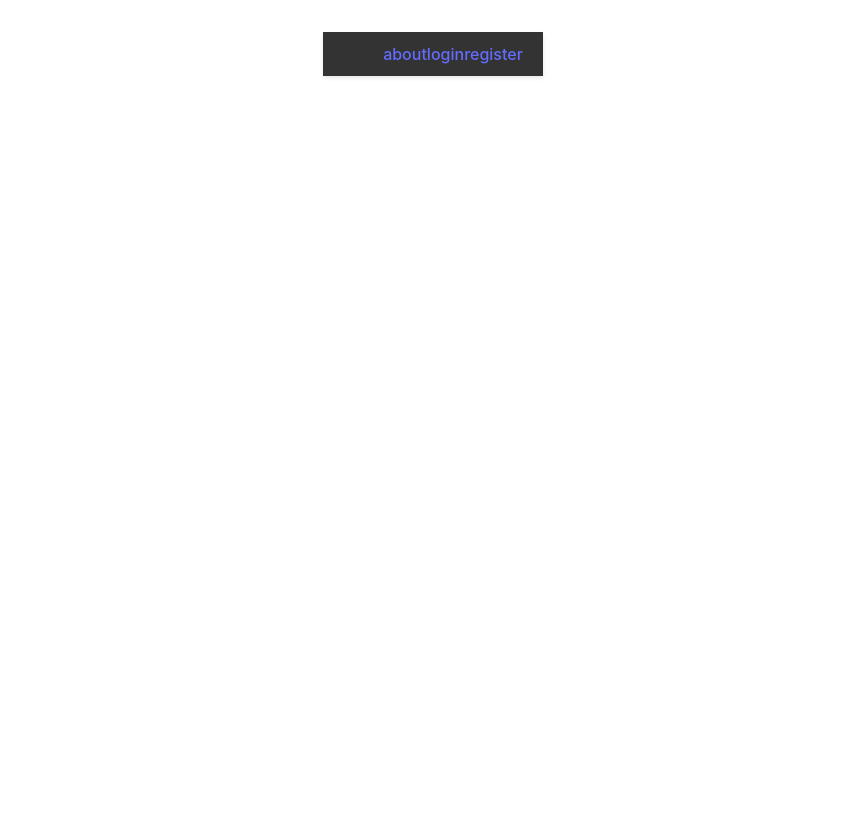
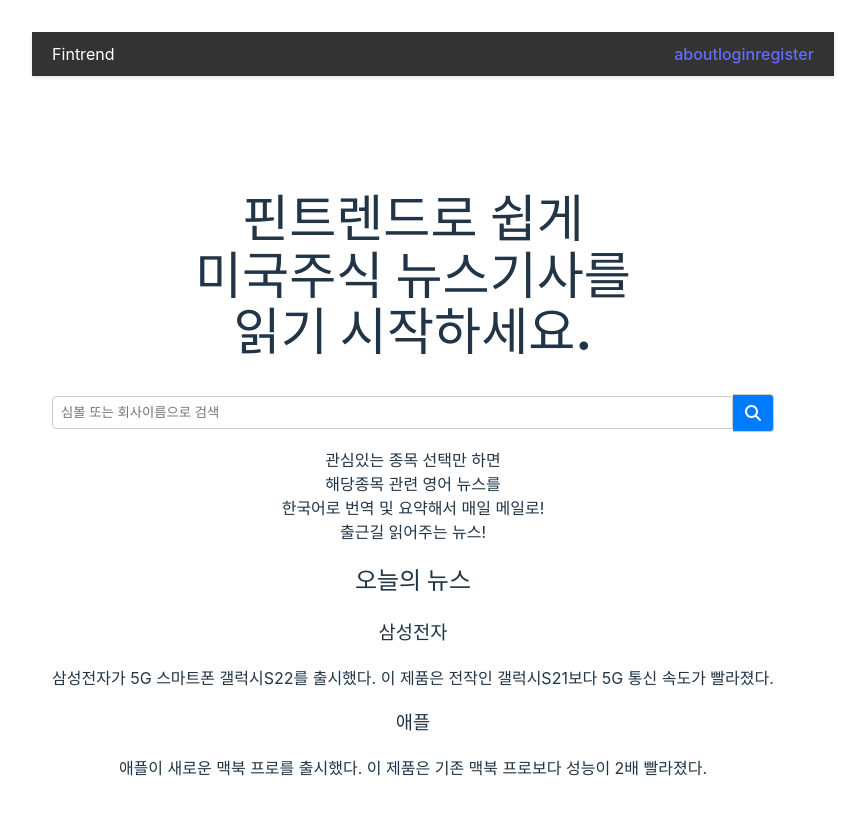
Before and after one commit to kimminki10/newsgen, a React (Vite) app in the folder frontend/: page /about in a window 1280 px wide. Shown: the top 814 px of the page, without its empty margins (227-1092 px from the left). Built offline with nearby package versions, Linux system fonts and the light colour scheme.

Commit message:
feat: add todays news

```diff
--- a/frontend/src/App.jsx
+++ b/frontend/src/App.jsx
@@ -3,6 +3,7 @@ import { BrowserRouter as Router, Route, Routes } from 'react-router-dom'
 import Home from './components/Home'
 import Login from './components/Login'
 import Subscription from './components/Subscription'
+import AboutPage from './components/AboutPage'
 import Layout from './components/Layout'
 import './App.css'
 
@@ -14,6 +15,7 @@ function App() {
           <Routes>
             <Route path="/" element={<Home />} />
             <Route path="/login" element={<Login />} />
+            <Route path="/about" element={<AboutPage />} />
             <Route path="/subscription" element={<Subscription />} />
           </Routes>
         </Layout>
--- /dev/null
+++ b/frontend/src/components/AboutPage.jsx
@@ -0,0 +1,42 @@
+import React from "react";
+import SearchTextBox from "./SearchTextBox";
+
+
+const TodaysNewsItem = ({ title, content, ticker,  }) => {
+    return (
+        <div>
+            <h3>{ticker}</h3>
+            <p>{title}</p>
+            <p>{content}</p>
+        </div>
+    );
+};
+
+const TodaysNews = () => {
+    return (
+        <div>
+            <h2>오늘의 뉴스</h2>
+            <div>
+                <h3>삼성전자</h3>
+                <p>삼성전자가 5G 스마트폰 갤럭시S22를 출시했다. 이 제품은 전작인 갤럭시S21보다 5G 통신 속도가 빨라졌다.</p>
+            </div>
+            <div>
+                <h3>애플</h3>
+                <p>애플이 새로운 맥북 프로를 출시했다. 이 제품은 기존 맥북 프로보다 성능이 2배 빨라졌다.</p>
+            </div>
+        </div>
+    );
+}
+
+const AboutPage = () => {
+    return (
+        <div>
+            <h1>핀트렌드로 쉽게<br/>미국주식 뉴스기사를<br/>읽기 시작하세요.</h1>
+            <SearchTextBox type="text" placeholder="심볼 또는 회사이름으로 검색" value="" onChange={() => {}} />
+            <p>관심있는 종목 선택만 하면<br/>해당종목 관련 영어 뉴스를<br/>한국어로 번역 및 요약해서 매일 메일로!<br/>출근길 읽어주는 뉴스!</p>
+            <TodaysNews />
+        </div>
+    );
+};
+
+export default AboutPage;
--- a/frontend/src/components/Header.css
+++ b/frontend/src/components/Header.css
@@ -6,6 +6,8 @@
     padding: 10px 20px;
     box-shadow: 0 2px 4px rgba(0, 0, 0, 0.1);
     z-index: 1000;
+    display: flex;
+    justify-content: space-between;
 }
 
 .header-content {
--- a/frontend/src/components/Header.jsx
+++ b/frontend/src/components/Header.jsx
@@ -11,6 +11,7 @@ const HeaderButton = ({ text, link }) => {
 const Header = () => {
     return (
         <div className="header">
+            <div className="header-title">Fintrend</div>
             <div className="header-content">
                 <HeaderButton text="about" link="/about" />
                 <HeaderButton text="login" link="/login" />
--- /dev/null
+++ b/frontend/src/components/SearchTextBox.css
@@ -0,0 +1,25 @@
+.search-text-box {
+    display: flex;
+    align-items: center;
+}
+
+.search-input {
+    padding: 8px;
+    border: 1px solid #ccc;
+    border-radius: 4px 0 0 4px;
+    flex: 1;
+}
+
+.search-button {
+    padding: 8px 12px;
+    border: 1px solid #ccc;
+    border-left: none;
+    border-radius: 0 4px 4px 0;
+    background-color: #007bff;
+    color: white;
+    cursor: pointer;
+}
+
+.search-button:hover {
+    background-color: #0056b3;
+}
--- a/frontend/src/components/SearchTextBox.jsx
+++ b/frontend/src/components/SearchTextBox.jsx
@@ -1,11 +1,21 @@
 import React from "react";
+import { FontAwesomeIcon } from "@fortawesome/react-fontawesome";
+import { faSearch } from "@fortawesome/free-solid-svg-icons";
+import './SearchTextBox.css';
 
-
-const SearchTextBox = ({ label, type, placeholder, value, onChange }) => {
+const SearchTextBox = ({ type, placeholder, value, onChange }) => {
     return (
         <div className='search-text-box'>
-            <input type={type} placeholder={placeholder} value={value} onChange={onChange} />
-            <button>Search</button>
+            <input
+                type={type}
+                placeholder={placeholder}
+                value={value}
+                onChange={onChange}
+                className="search-input"
+            />
+            <button className="search-button">
+                <FontAwesomeIcon icon={faSearch} />
+            </button>
         </div>
     );
 }
```
